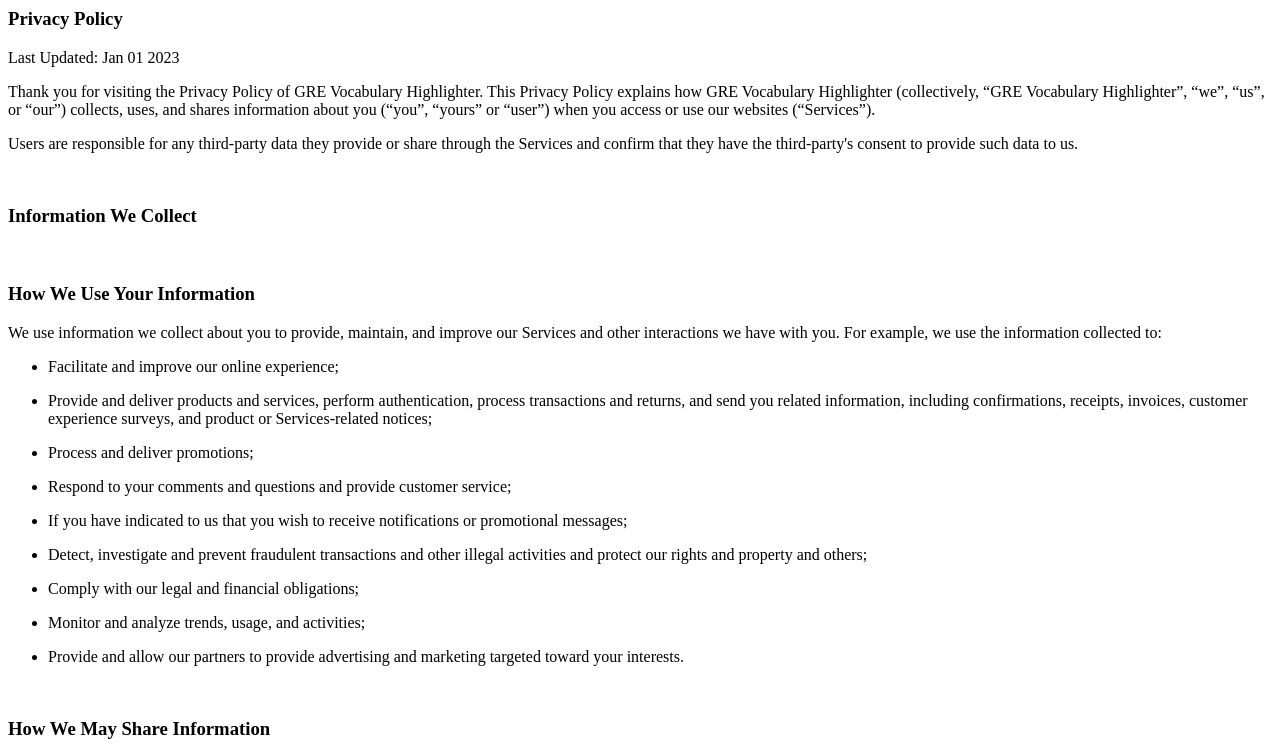
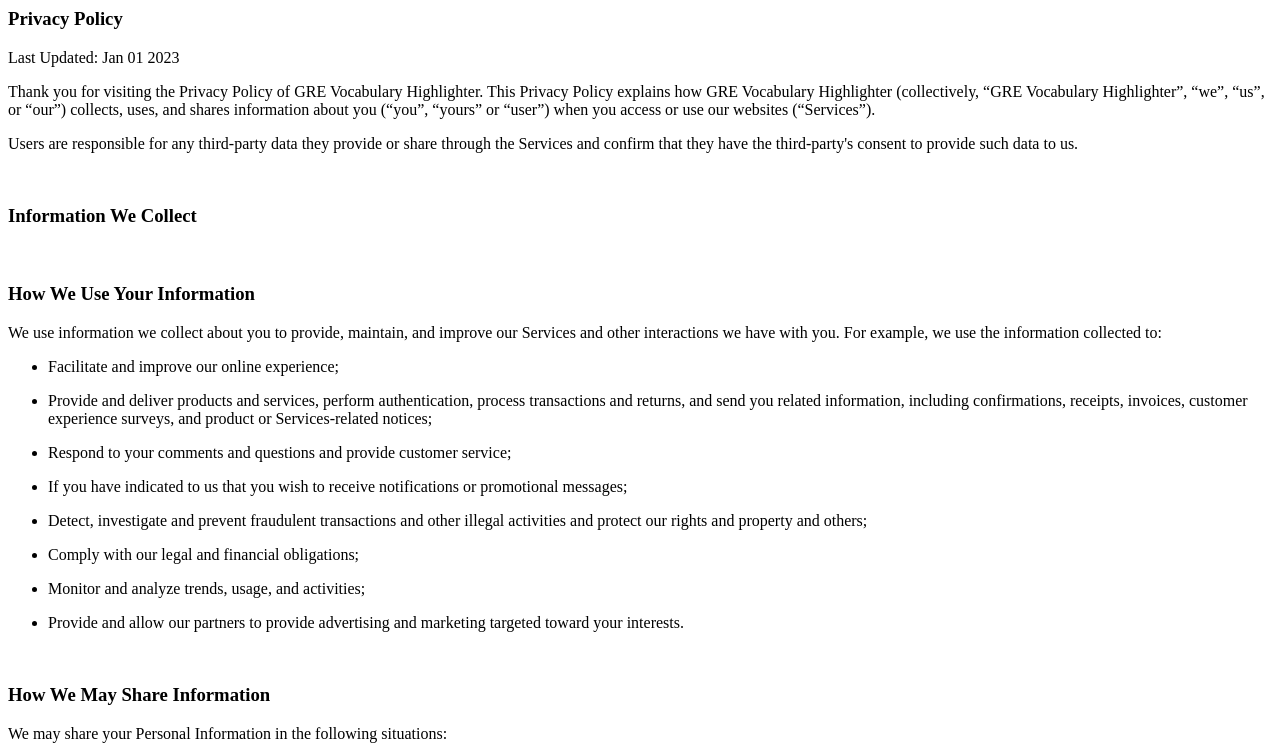
Before and after one commit to cwhuang29/vocaboost-privacy-policy, a plain HTML site: page index.html in a window 1280 px wide. Shown: the top 756 px of the page. Drawn offline with Linux system fonts and the light colour scheme.

Commit message:
Update privacy

```diff
--- a/index.html
+++ b/index.html
@@ -19,9 +19,7 @@
 <li>
   <p>Provide and deliver products and services, perform authentication, process transactions and returns, and send you related information, including confirmations, receipts, invoices, customer experience surveys, and product or Services-related notices;</p>
 </li>
-<li>
-  <p>Process and deliver promotions;</p>
-</li>
+<!-- <li> <p>Process and deliver promotions;</p> </li> -->
 <li>
   <p>Respond to your comments and questions and provide customer service;</p>
 </li>
```
